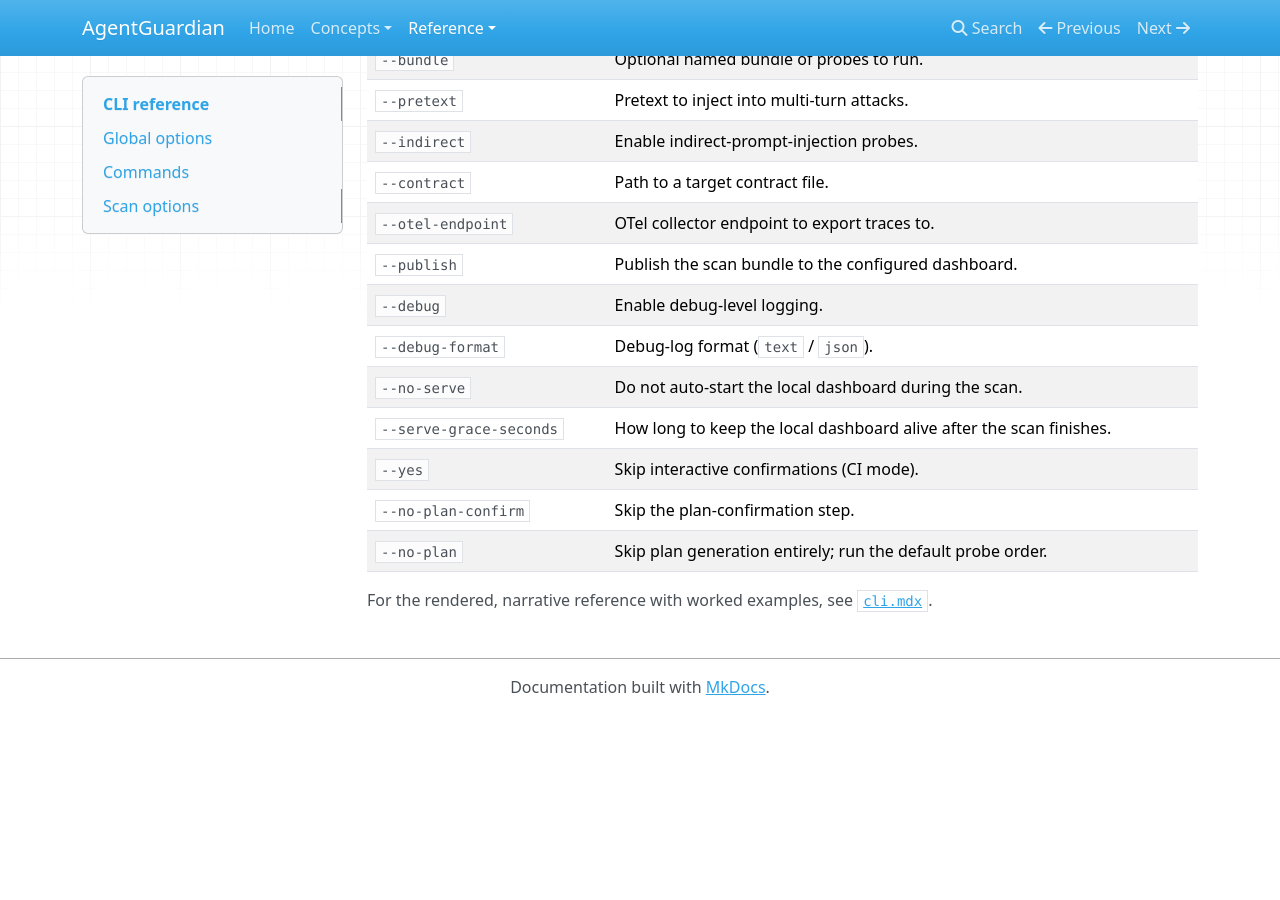
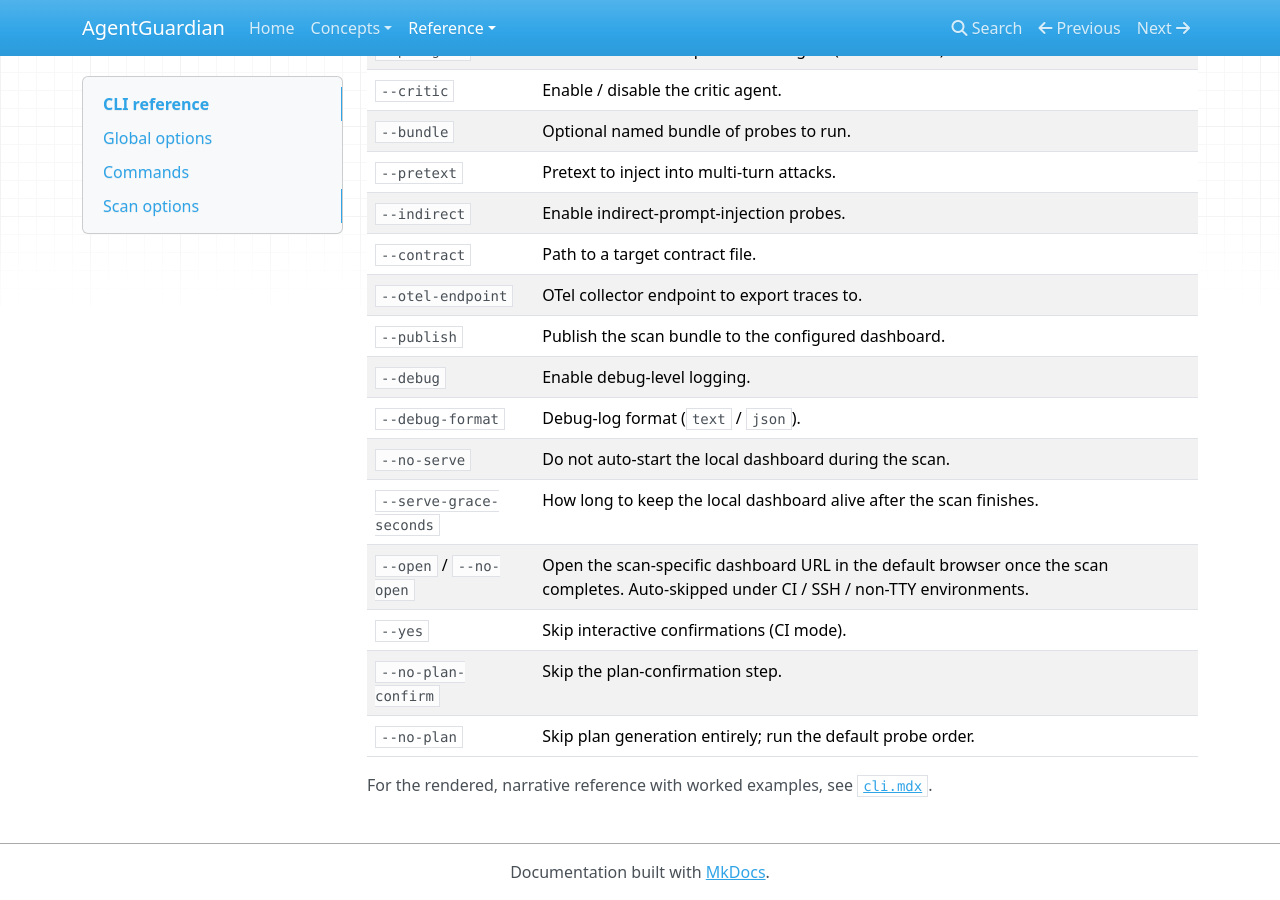
Before and after one commit to glacien-technologies/agent-guardian, an MkDocs documentation site: the page built from docs/reference/cli.md, in a window 1280 px wide and 900 px high, scrolled down 4163 px. Built offline with MkDocs 1.6.1, drawn with Linux system fonts in a browser that asks for light colours; nearby versions of some CDN libraries; before the commit the page ends 4878 px from its top, so only the background shows below that.

Commit message:
docs: document scan --open/--no-open flag
PR #15 (Phase-4) added a `--open / --no-open` Typer option to the
scan command for the auto-open-browser behaviour, but the docs
reference table was not updated. The tests/docs/test_docs_cli_coverage
walk-every-flag test correctly flagged this as a doc-coverage gap.

Adds one row to the scan options table in docs/reference/cli.md
matching the Typer Option help text at cli.py:3205-3213.

Signed-off-by: Claude Opus 4.7 <noreply@anthropic.com>
Signed-off-by: jegabyte <110680381+jegabyte@users.noreply.github.com>

```diff
--- a/docs/reference/cli.md
+++ b/docs/reference/cli.md
@@ -215,6 +215,7 @@ below is the authoritative set parsed by the docs-coverage test against
 | `--debug-format` | Debug-log format (`text` / `json`). |
 | `--no-serve` | Do not auto-start the local dashboard during the scan. |
 | `--serve-grace-seconds` | How long to keep the local dashboard alive after the scan finishes. |
+| `--open` / `--no-open` | Open the scan-specific dashboard URL in the default browser once the scan completes. Auto-skipped under CI / SSH / non-TTY environments. |
 | `--yes` | Skip interactive confirmations (CI mode). |
 | `--no-plan-confirm` | Skip the plan-confirmation step. |
 | `--no-plan` | Skip plan generation entirely; run the default probe order. |
```
